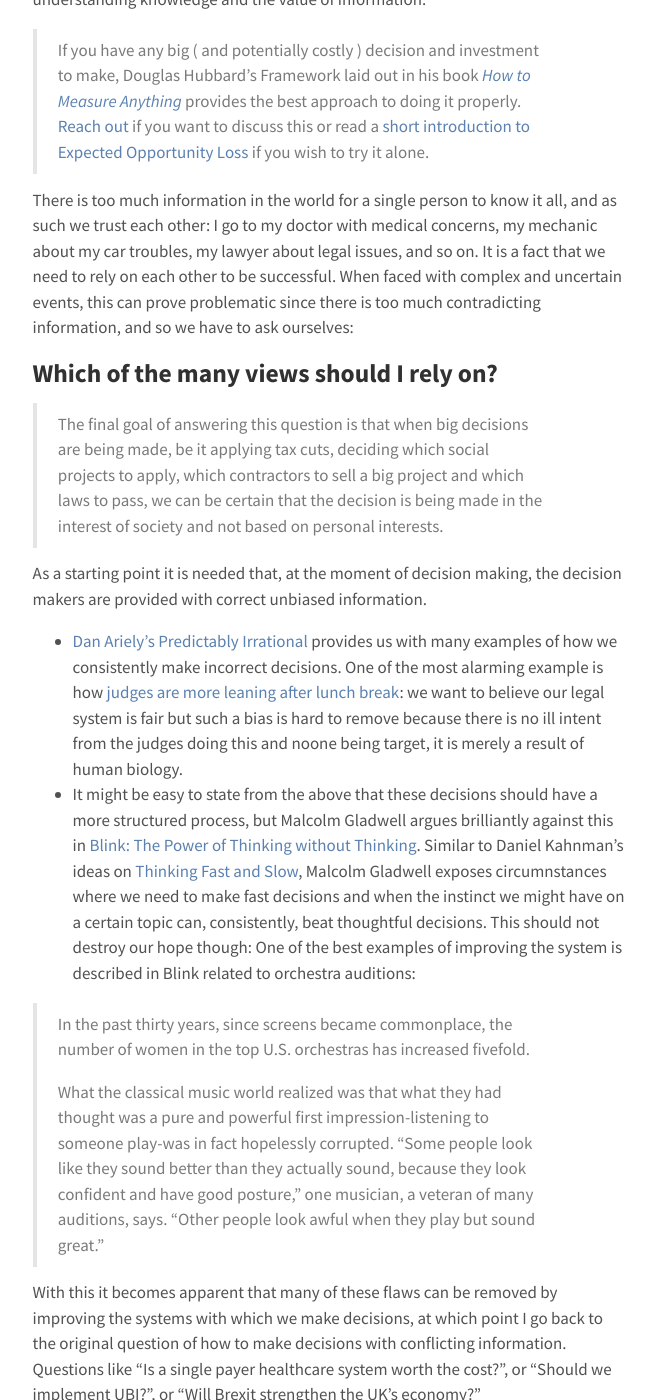
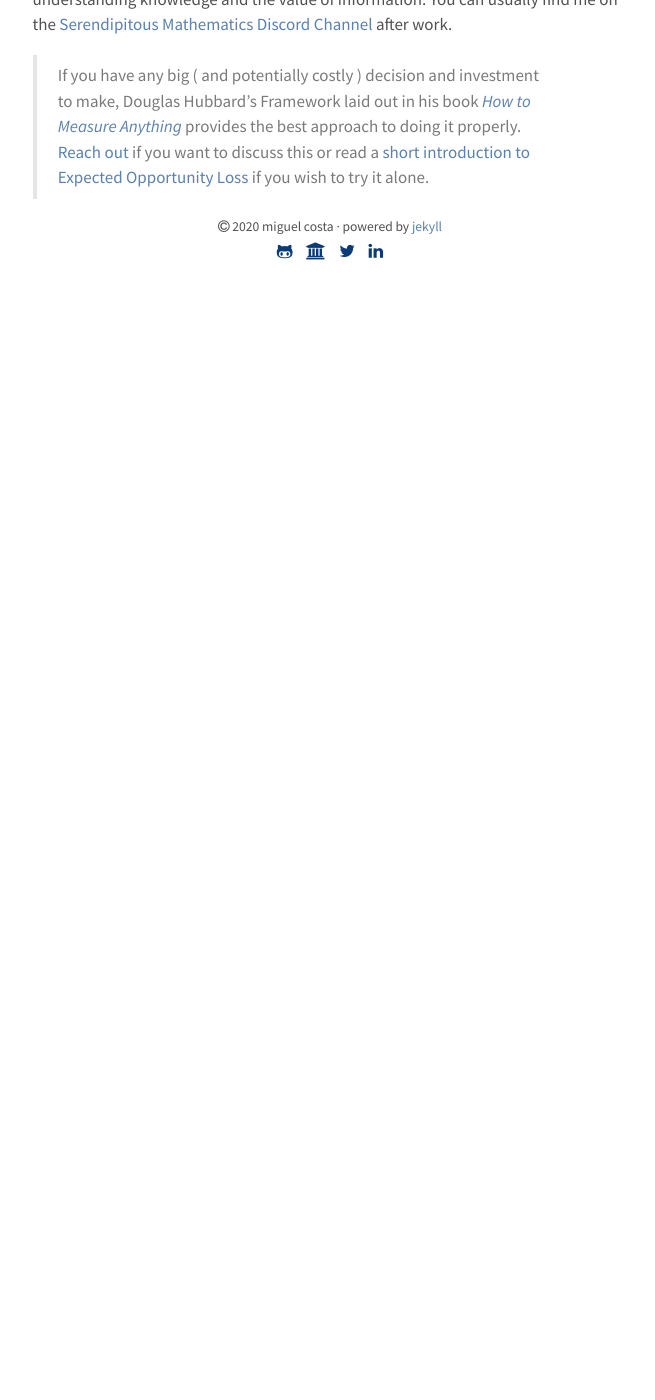
Before and after one commit to migueltorrescosta/migueltorrescosta.github.io, a Jekyll site: the page built from index.md, in a window 1280 px wide and 1400 px high, scrolled down 300 px. Shown: the whole window, without its empty margins (310-965 px from the left). Built offline with Jekyll 4.4.1, drawn with Linux system fonts in a browser that asks for light colours; a script that is not in the unit is left out; after the commit the page ends 900 px from its top, so only the background shows below that; some of the changed text lies outside the part shown.

Commit message:
Simplified landing page

```diff
--- a/index.md
+++ b/index.md
@@ -13,37 +13,6 @@ title: Home
   <h1 class="landing-title">Welcome, traveller!</h1>
 </header>
 
-I am Miguel, a [Mathematics tutor](https://universitytutor.com/tutors/944174) on his free time and currently focused on understanding knowledge and the value of information.
+I am Miguel, a [Mathematics tutor](https://universitytutor.com/tutors/944174) on his free time and currently focused on understanding knowledge and the value of information. You can usually find me on the  [Serendipitous Mathematics Discord Channel](https://discord.gg/Wd4UV4A) after work.
 
-> If you have any big ( and potentially costly ) decision and investment to make, Douglas Hubbard's Framework laid out in his book [*How to Measure Anything*](https://www.goodreads.com/book/show/444653.How_to_Measure_Anything) provides the best approach to doing it properly. [Reach out](mailto:miguelptcosta1995@gmail.com?subject=Information Pricing) if you want to discuss this or read a [short introduction to Expected Opportunity Loss]({% post_url 2020-09-10-Expected-Opportunity-Loss %}) if you wish to try it alone.
-
-There is too much information in the world for a single person to know it all, and as such we trust each other: I go to my doctor with medical concerns, my mechanic about my car troubles, my lawyer about legal issues, and so on. It is a fact that we need to rely on each other to be successful. When faced with complex and uncertain events, this can prove problematic since there is too much contradicting information, and so we have to ask ourselves:
-
-## Which of the many views should I rely on?
-
-> The final goal of answering this question is that when big decisions are being made, be it applying tax cuts, deciding which social projects to apply, which contractors to sell a big project and which laws to pass, we can be certain that the decision is being made in the interest of society and not based on personal interests.
-
-As a starting point it is needed that, at the moment of decision making, the decision makers are provided with correct unbiased information.
-
-- [Dan Ariely's Predictably Irrational](https://www.goodreads.com/book/show/1713426.Predictably_Irrational) provides us with many examples of how we consistently make incorrect decisions. One of the most alarming example is how [judges are more leaning after lunch break](https://www.theguardian.com/law/2011/apr/11/judges-lenient-break): we want to believe our legal system is fair but such a bias is hard to remove because there is no ill intent from the judges doing this and noone being target, it is merely a result of human biology.
-- It might be easy to state from the above that these decisions should have a more structured process, but Malcolm Gladwell argues brilliantly against this in [Blink: The Power of Thinking without Thinking](https://www.goodreads.com/book/show/40102.Blink). Similar to Daniel Kahnman's ideas on [Thinking Fast and Slow](https://www.goodreads.com/book/show/11468377-thinking-fast-and-slow), Malcolm Gladwell exposes circumnstances where we need to make fast decisions and when the instinct we might have on a certain topic can, consistently, beat thoughtful decisions. This should not destroy our hope though: One of the best examples of improving the system is described in Blink related to orchestra auditions:
-
->In the past thirty years, since screens became commonplace, the number of women in the top U.S.  orchestras  has  increased  fivefold.
->
-> What the classical music world realized was that what they had thought was a pure and powerful first impression-listening to someone play-was in fact hopelessly corrupted. “Some people look like  they  sound  better  than  they  actually  sound,  because  they  look  confident  and  have  good posture,” one musician, a veteran of many auditions, says. “Other people look awful when they play but sound great."
-
-With this it becomes apparent that many of these flaws can be removed by improving the systems with which we make decisions, at which point I go back to the original question of how to make decisions with conflicting information. Questions like "Is a single payer healthcare system worth the cost?", or "Should we implement UBI?", or "Will Brexit strengthen the UK's economy?"
-
-One of the key takeaways from Blink is that for us to improve on any task we need to get feedback on our performance of it. Given the generality of information above, this resembles forecasting markets. This connection comes from the fact that forecasting markets reward users for being correct now about a future event (at which we will get more information), and as such incentivizes better information analysis.
-
-One of the key insights is that most currently controversial topics should become obvious in retrospective: we can see that by comparing with previous major debates such as US's Civil War about slavery, which nowadays society has agreed to be terrible thing, or around Socialism vs Capitalism where the fall of the USSR defended the superiority of Capitalist systems. By looking at the Socialism vs Capitalism debate I would like to point out that we have not settled the question, however we have more information and confidence about what we believe to be true.
-
-Prediction Markets build a good reward system for such information based forecasts, however thy still have flaws. For instance, Stock Markets share Warren Buffet's insight that [In the short term the market is a popularity contest](https://money.stackexchange.com/questions/28026/explanation-on-warren-buffetts-famous-quote#28028), and as such one can be rewarding by predicting herd behaviour, even without knowledge of the underlying issue. This also happens with political tool [PredictIt](https://www.predictit.org/) and the decentralised Prediction Market [Augur](https://www.augur.net/).
-
-A few different forecasters keep their forecast online available for everyone to use, however this is a non scalable solution: It requires us to individually know the people behind the forecasts, and it allows them to pick and choose which forecasts they keep online.
-
-When looking at the forecasters ability, there is the need to be some sort of (Forecaster) [Status as described by Eugene Wei](https://www.eugenewei.com/blog/2019/2/19/status-as-a-service) (warning: that post is a VERY long read). The key idea is that status is only worth anything in comparison to others: If everyone can be labelled a good forecaster then that title is meaningless. This is the key idea I have been toying with, and what I aim to achieve with [Quest Powered](https://questpowered.com). What claims about the future can you contribute?
-
-Bonus: These are my dogs :P
-
-![placeholder]({{ site.baseurl }}/assets/images/dogs.jpg "Dogs")
+> If you have any big ( and potentially costly ) decision and investment to make, Douglas Hubbard's Framework laid out in his book [*How to Measure Anything*](https://www.goodreads.com/book/show/444653.How_to_Measure_Anything) provides the best approach to doing it properly. [Reach out](mailto:miguelptcosta1995@gmail.com?subject=Information Pricing) if you want to discuss this or read a [short introduction to Expected Opportunity Loss]({% post_url 2020-09-10-Pricing-Information %}) if you wish to try it alone.
```
Also changed, not shown: _posts/2020-09-10-Pricing-Information.md (renamed from _posts/2020-09-10-Expected-Opportunity-Loss.md, +1 -1 lines).
